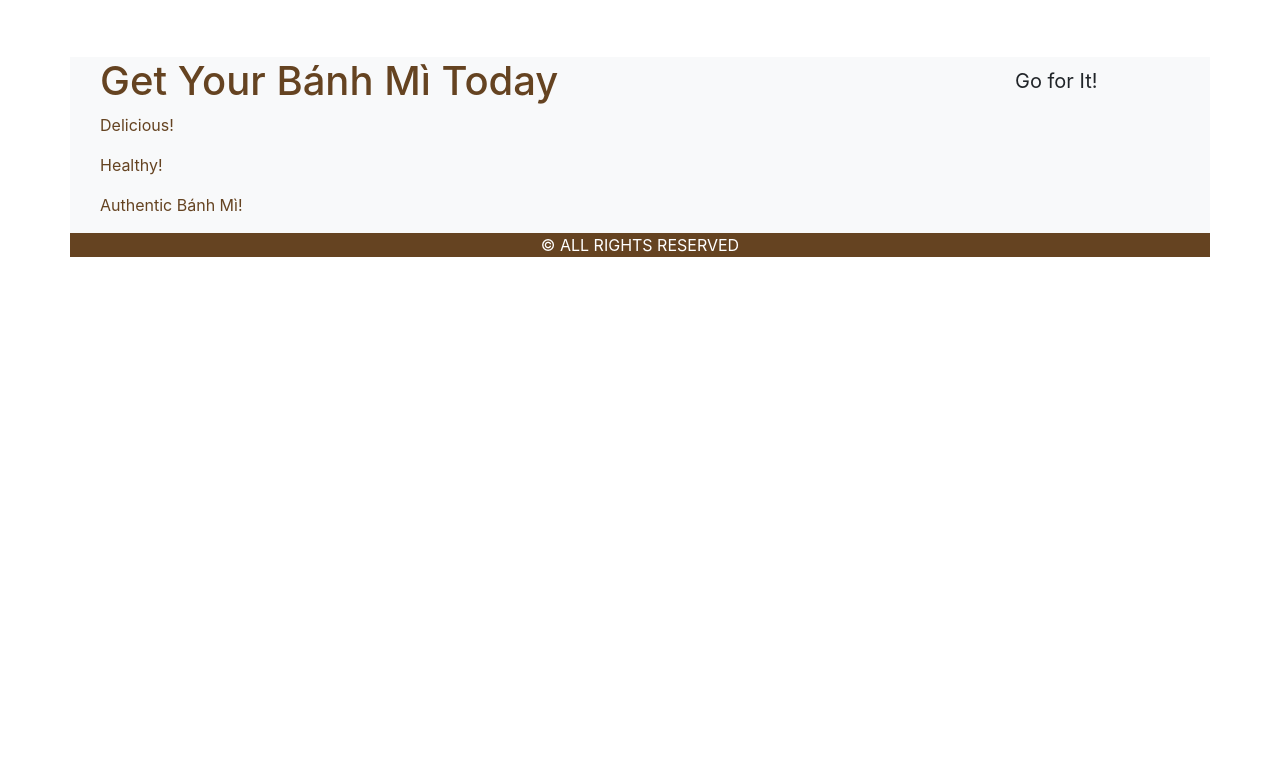
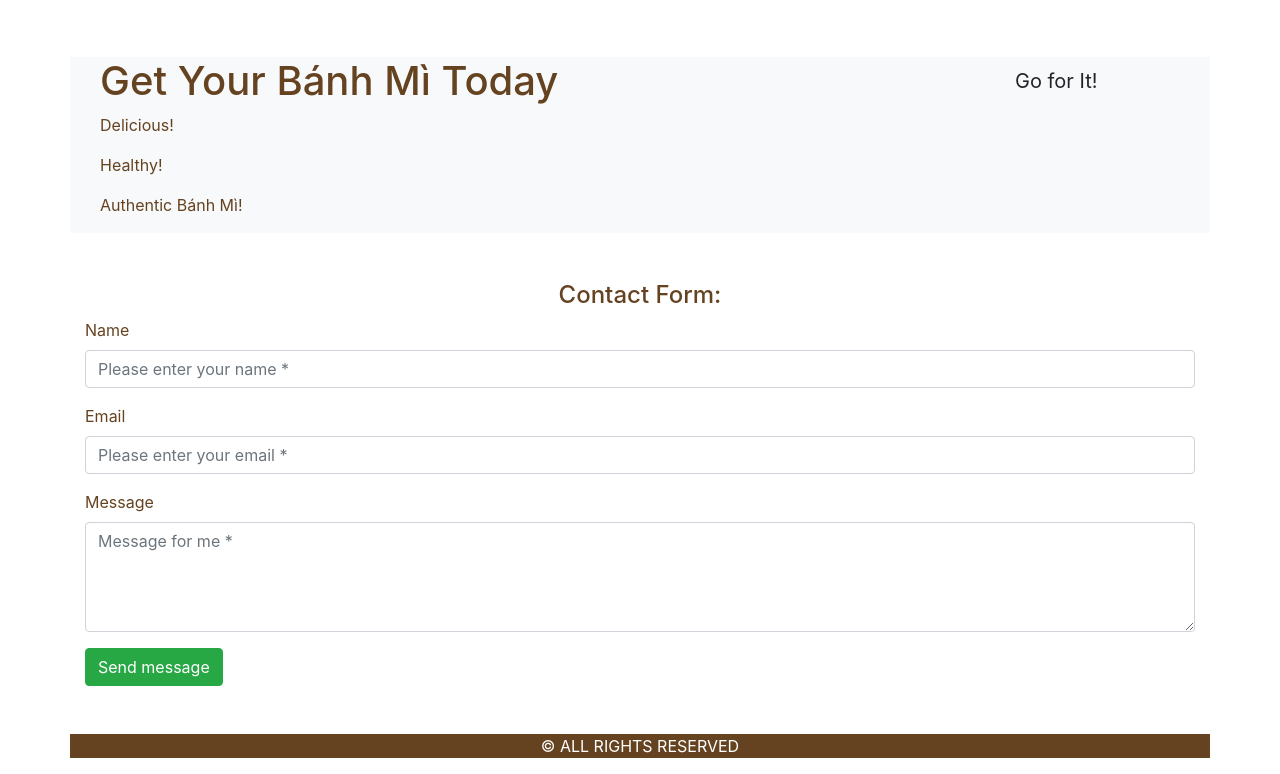
Before and after one commit to phongnguyenhcl/restaurant-frontend, a plain HTML site: page index.html in a window 1280 px wide. Shown: the part 1413-2187 px from the top of the page. Before the commit the page ends 1686 px from the top, so only its background shows below. Drawn offline with nearby package versions, Linux system fonts and the light colour scheme.

Commit message:
add form

```diff
--- a/index.html
+++ b/index.html
@@ -127,6 +127,52 @@
   </div>
   <!-- CTA Button Ending  -->
 
+  <!-- contact form -->
+  <div class="container py-5">
+    <h4 class="text-center">Contact Form:</h4>
+    <form id="contact-form" method="post" action="#" role="form">
+      <div class="messages"></div>
+      <div class="controls">
+        <div class="row">
+          <div class="col-md-12">
+            <div class="form-group">
+              <label for="form_name">Name</label>
+              <input id="form_name" type="text" name="name" class="form-control" placeholder="Please enter your name *"
+                required="required" data-error="Firstname is required.">
+              <div class="help-block with-errors"></div>
+            </div>
+          </div>
+        </div>
+        <div class="row">
+          <div class="col-md-12">
+            <div class="form-group">
+              <label for="form_email">Email</label>
+              <input id="form_email" type="email" name="email" class="form-control"
+                placeholder="Please enter your email *" required="required" data-error="Valid email is required.">
+              <div class="help-block with-errors"></div>
+            </div>
+          </div>
+        </div>
+        <div class="row">
+          <div class="col-md-12">
+            <div class="form-group">
+              <label for="form_message">Message</label>
+              <textarea id="form_message" name="message" class="form-control" placeholder="Message for me *" rows="4"
+                required="required" data-error="Please, leave us a message."></textarea>
+              <div class="help-block with-errors"></div>
+            </div>
+          </div>
+          <div class="col-md-12 ">
+            <input type="submit" class="btn btn-success btn-send " value="Send message">
+          </div>
+        </div>
+      </div>
+
+    </form>
+  </div>
+  <!-- contact form ending -->
+
+
   <!-- Footer -->
   <footer class="container py-0">
     <div class="row">
@@ -138,6 +184,8 @@
 
   </footer>
   <!-- Footer Ending -->
+
+
 
   <!-- *******************Scripts****************** -->
   <script src="https://code.jquery.com/jquery-3.3.1.slim.min.js"
```
